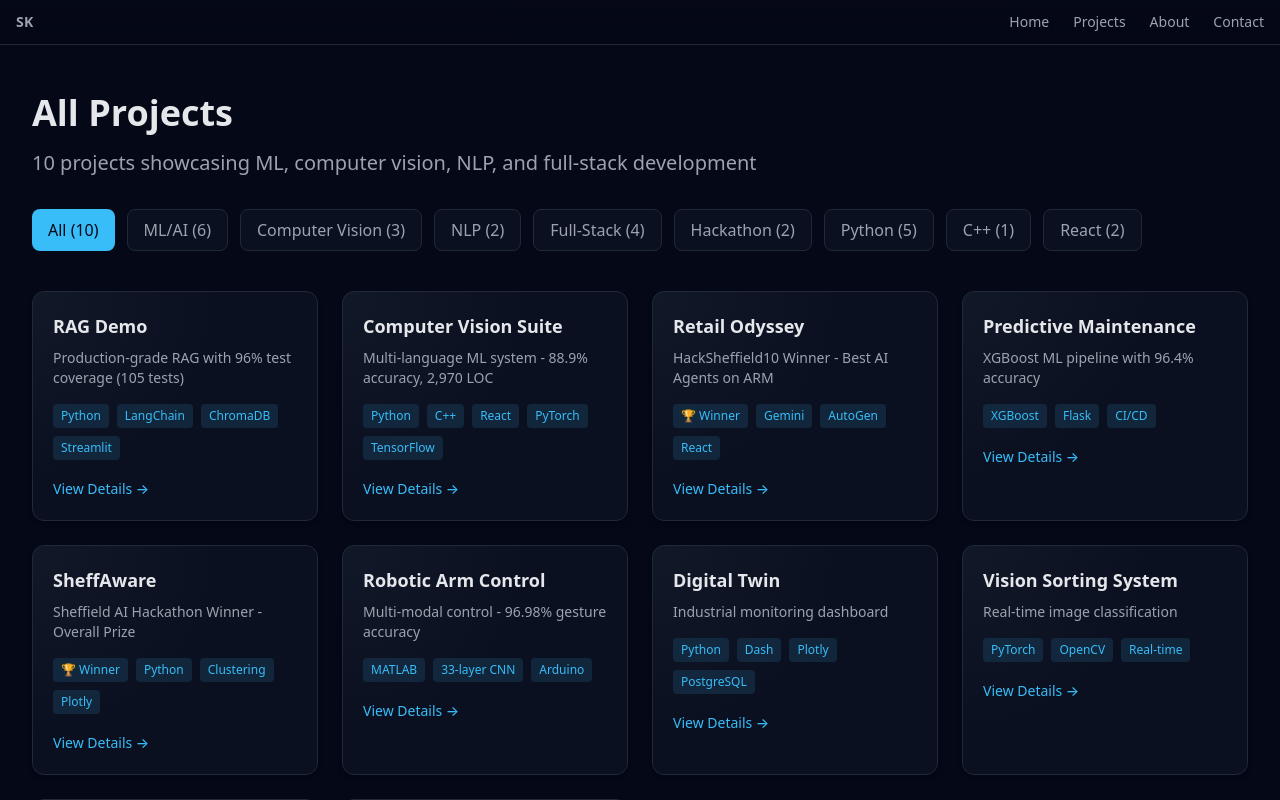
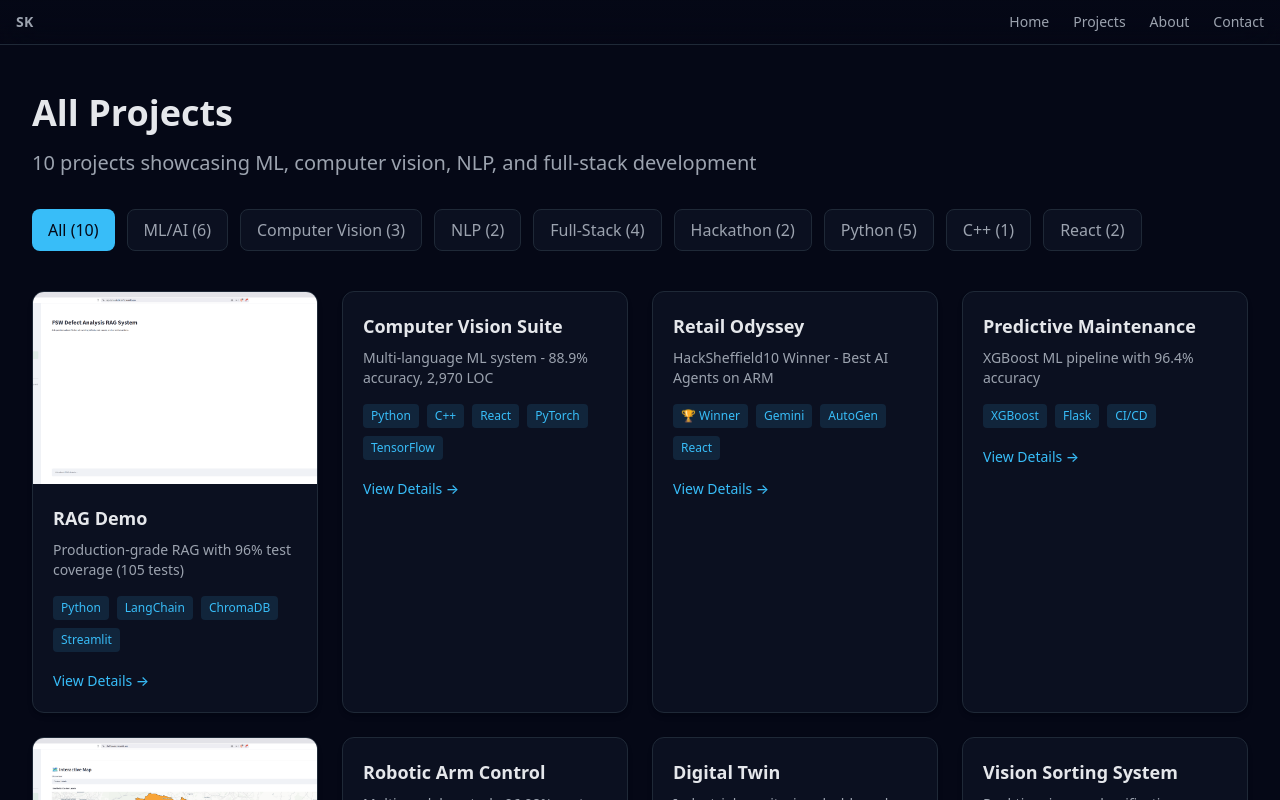
Before and after one commit to SkullKrak7/portfolio-website, a Next.js app: page /projects in a window 1280 px wide. Shown: the top 800 px of the page. Built offline with nearby package versions, Linux system fonts and the light colour scheme.

Commit message:
Add project screenshots and image support
- Add screenshots for RAG Demo and SheffAware
- Update ProjectCard to display images
- Fix contact form endpoint
- Add demo URLs for deployed projects

```diff
--- a/app/contact/page.tsx
+++ b/app/contact/page.tsx
@@ -4,9 +4,12 @@ import Toast from '@/components/Toast'
 
 // API service that can be mocked in tests
 export const submitContactForm = async (data: { name: unknown; email: unknown; message: unknown }) => {
-  // In production, this would be a real API call
-  await new Promise(resolve => setTimeout(resolve, 1000));
-  console.log('Form data:', data);
+  const response = await fetch('https://formspree.io/f/mzdadpgn', {
+    method: 'POST',
+    headers: { 'Content-Type': 'application/json' },
+    body: JSON.stringify(data)
+  });
+  if (!response.ok) throw new Error('Failed to send');
   return { success: true };
 };
 
--- a/app/projects/page.tsx
+++ b/app/projects/page.tsx
@@ -49,6 +49,7 @@ export default function ProjectsPage() {
               description={project.description}
               tags={project.tags}
               slug={project.slug}
+              image={project.image}
             />
           ))}
         </div>
--- a/components/ProjectCard.tsx
+++ b/components/ProjectCard.tsx
@@ -3,15 +3,26 @@ interface ProjectCardProps {
   description: string;
   tags: string[];
   slug: string;
+  image?: string;
 }
 
-export default function ProjectCard({ title, description, tags, slug }: ProjectCardProps) {
+export default function ProjectCard({ title, description, tags, slug, image }: ProjectCardProps) {
   return (
-    <div className="group p-5 rounded-xl shadow-md hover:shadow-xl transition-all" style={{
-      background: 'radial-gradient(circle at top left, #111827 0%, var(--bg-elevated) 52%)',
+    <div className="group rounded-xl shadow-md hover:shadow-xl transition-all overflow-hidden" style={{
+      background: 'var(--bg-elevated)',
       border: '1px solid var(--border-subtle)'
     }}>
-      <h3 className="text-lg font-semibold mb-2 transition-colors" style={{ color: 'var(--text-primary)' }}>{title}</h3>
+      {image && (
+        <div className="relative h-48 overflow-hidden">
+          <img
+            src={image}
+            alt={title}
+            className="w-full h-full object-cover transition-transform group-hover:scale-105"
+          />
+        </div>
+      )}
+      <div className="p-5">
+        <h3 className="text-lg font-semibold mb-2" style={{ color: 'var(--text-primary)' }}>{title}</h3>
         <p className="mb-4 text-sm" style={{ color: 'var(--text-secondary)' }}>{description}</p>
 
         <div className="flex flex-wrap gap-2 mb-4">
@@ -34,5 +45,6 @@ export default function ProjectCard({ title, description, tags, slug }: ProjectC
           View Details →
         </a>
       </div>
+    </div>
   );
 }
--- a/lib/projects.ts
+++ b/lib/projects.ts
@@ -50,8 +50,9 @@ export const projects: Project[] = [
     longDescription: 'Enterprise RAG system with hybrid retrieval (BM25 + vector search), cross-encoder reranking, streaming LLM responses, conversation memory, and sensor data integration for FSW defect analysis.',
     tags: ['Python', 'LangChain', 'ChromaDB', 'Streamlit'],
     category: 'ML',
-    github: 'https://github.com/SkullKrak7/RAG_Demo',
+    github: 'https://github.com/SkullKrak7/RAG-Demo',
     demo: 'https://rag-demo-skullkrak7.streamlit.app',
+    image: '/projects/rag-demo.png',
     featured: true,
     stats: { loc: '1,370', files: '15', coverage: '96%' },
     highlights: [
@@ -134,6 +135,8 @@ export const projects: Project[] = [
     tags: ['🏆 Winner', 'Python', 'Clustering', 'Plotly'],
     category: 'Hackathon',
     github: 'https://github.com/SkullKrak7/SheffAware',
+    demo: 'https://sheffaware.streamlit.app',
+    image: '/projects/sheffaware.png',
     stats: { loc: '445', files: '11' },
     highlights: [
       '8 urban features (trees, cameras, crossings, libraries, etc.)',
```
Also changed, not shown: public/projects/rag-demo.png (added), public/projects/sheffaware.png (added). Lines whose indentation alone changed are shown as unchanged.
